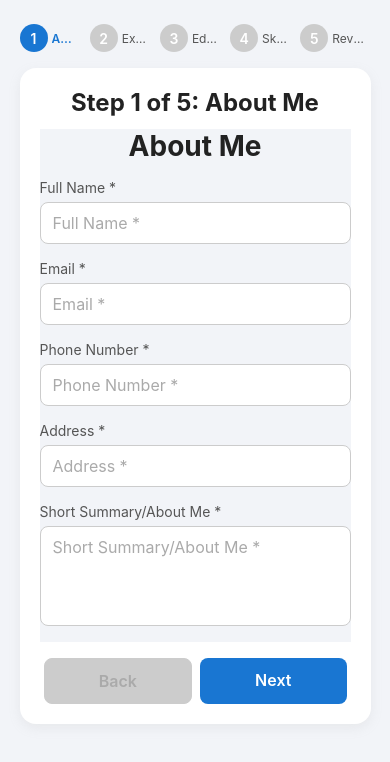
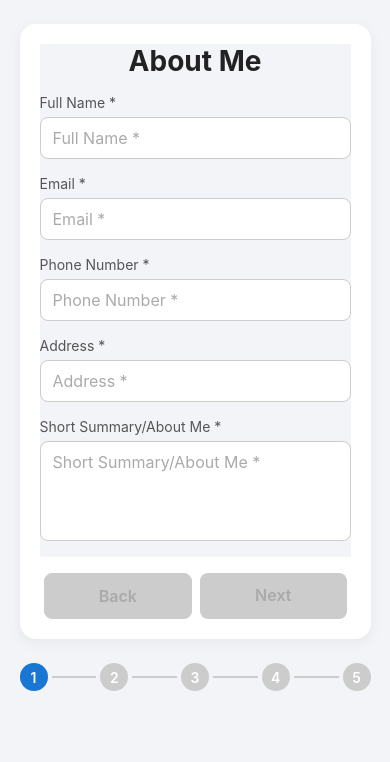
Before and after one commit to Damjanose/create_CV, a React Native app: screen / in a window 390 px wide. Shown: the top 762 px of the page. Built offline with nearby package versions, Linux system fonts and the light colour scheme.

Commit message:
keyboarAwareness and scrollfiew

```diff
--- a/src/components/WizardForm.tsx
+++ b/src/components/WizardForm.tsx
@@ -7,6 +7,8 @@ import {
   StyleSheet,
   useColorScheme,
   Animated,
+  KeyboardAvoidingView,
+  Platform,
 } from 'react-native';
 
 import AboutMeScreen from '../screens/AboutMeScreen';
@@ -15,7 +17,7 @@ import EducationScreen from '../screens/EducationScreen';
 import SkillsScreen from '../screens/SkillsScreen';
 import ReviewGenerateScreen from '../screens/ReviewGenerateScreen';
 
-const steps = ['About Me', 'Experience', 'Education', 'Skills', 'Review'];
+const steps = [0, 1, 2, 3, 4]; // Just numbers for stepper
 
 const WizardForm = () => {
   const [step, setStep] = useState(0);
@@ -32,15 +34,34 @@ const WizardForm = () => {
   const [errors, setErrors] = useState<any>({});
   const [errorMsg, setErrorMsg] = useState('');
 
-  // Validation per step (simplified—copy your real logic)
+  // Validation per step
   const validateStep = () => {
-    // for brevity, assume always valid
     setErrorMsg('');
+    let valid = true;
+    let newErrors: any = {};
+    if (step === 0) {
+      // About Me required fields
+      const required = ['name', 'email', 'phone', 'address', 'summary'];
+      required.forEach((field) => {
+        if (!aboutMe[field] || aboutMe[field].trim() === '') {
+          newErrors[field] = true;
+          valid = false;
+        }
+      });
+      setErrors(newErrors);
+      if (!valid) setErrorMsg('Please fill all required fields.');
+      return valid;
+    }
+    // TODO: Add validation for other steps
     return true;
   };
 
   const canGoNext = () => {
-    // for brevity, always enable
+    if (step === 0) {
+      const required = ['name', 'email', 'phone', 'address', 'summary'];
+      return required.every((field) => aboutMe[field] && aboutMe[field].trim() !== '');
+    }
+    // TODO: Add canGoNext logic for other steps
     return true;
   };
 
@@ -133,54 +154,17 @@ const WizardForm = () => {
   };
 
   return (
+    <KeyboardAvoidingView
+      style={{ flex: 1 }}
+      behavior={Platform.OS === 'ios' ? 'padding' : 'height'}
+      keyboardVerticalOffset={Platform.OS === 'ios' ? 40 : 0}
+    >
       <ScrollView
         contentContainerStyle={styles.container}
         keyboardShouldPersistTaps="handled"
       >
-      {/* Stepper */}
-      <View style={styles.stepperContainer}>
-        {steps.map((label, idx) => {
-          const done = idx < step;
-          const current = idx === step;
-          return (
-            <View key={label} style={styles.stepWrapper}>
-              <View
-                style={[
-                  styles.circle,
-                  current && styles.circleCurrent,
-                  done && styles.circleDone,
-                ]}
-              >
-                <Text style={styles.circleText}>{idx + 1}</Text>
-              </View>
-              <Text
-                style={[
-                  styles.stepLabel,
-                  current && styles.stepLabelCurrent,
-                ]}
-                numberOfLines={1}
-              >
-                {label}
-              </Text>
-              {idx < steps.length - 1 && (
-                <View
-                  style={[
-                    styles.line,
-                    done && styles.lineDone,
-                  ]}
-                />
-              )}
-            </View>
-          );
-        })}
-      </View>
-
         {/* Card */}
         <Animated.View style={[styles.card, { opacity: fadeAnim }]}>
-        <Text style={styles.title}>
-          {`Step ${step + 1} of ${steps.length}: ${steps[step]}`}
-        </Text>
-
           {errorMsg ? (
             <View style={styles.errorBox}>
               <Text style={styles.errorText}>{errorMsg}</Text>
@@ -238,7 +222,36 @@ const WizardForm = () => {
             )}
           </View>
         </Animated.View>
+        {/* Stepper at the bottom, numbers only */}
+        <View style={styles.stepperContainerBottom}>
+          {steps.map((idx) => {
+            const done = idx < step;
+            const current = idx === step;
+            return (
+              <React.Fragment key={idx}>
+                <View
+                  style={[
+                    styles.circle,
+                    current && styles.circleCurrent,
+                    done && styles.circleDone,
+                  ]}
+                >
+                  <Text style={styles.circleText}>{idx + 1}</Text>
+                </View>
+                {idx < steps.length - 1 && (
+                  <View
+                    style={[
+                      styles.line,
+                      done && styles.lineDone,
+                    ]}
+                  />
+                )}
+              </React.Fragment>
+            );
+          })}
+        </View>
       </ScrollView>
+    </KeyboardAvoidingView>
   );
 };
 
@@ -256,11 +269,15 @@ const getStyles = (isDark: boolean) => {
       paddingVertical: 24,
     },
     stepperContainer: {
+      display: 'none', // Hide the old stepper
+    },
+    stepperContainerBottom: {
       flexDirection: 'row',
       alignItems: 'center',
-      marginBottom: 16,
+      marginTop: 24,
       width: '90%',
       maxWidth: 400,
+      justifyContent: 'center',
     },
     stepWrapper: {
       flexDirection: 'row',
```
Lines whose indentation alone changed are shown as unchanged.
